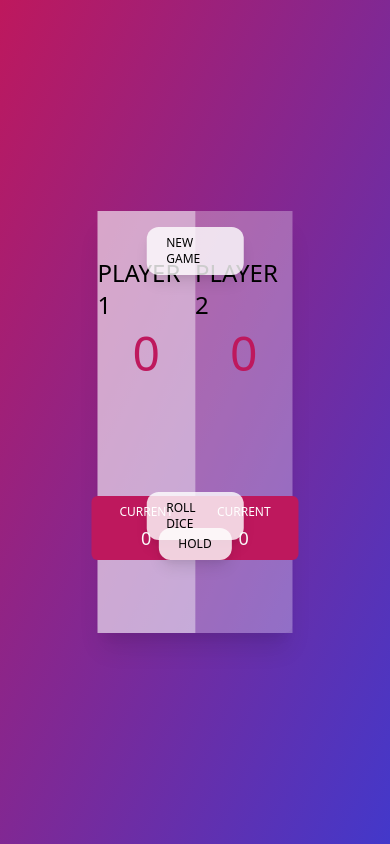
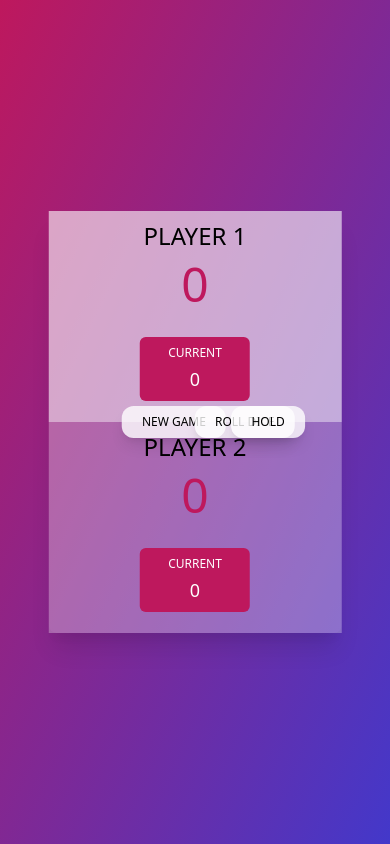
Before and after one commit to TannyWeb/pig-game, a website built with webpack: page src/html/index.html in a window 390 px wide. Built offline with nearby package versions, Linux system fonts and the light colour scheme.

Commit message:
little bit of mobile styling done

```diff
--- a/src/html/index.html
+++ b/src/html/index.html
@@ -13,18 +13,18 @@
 
 
   <div
-    class="wrapper w-2/4 absolute left-2/4 top-2/4 transform -translate-x-2/4 -translate-y-2/4 flex h-2/4 rounded-lg shadow-xl">
+    class="wrapper w-3/4 lg:w-2/4 absolute left-2/4 top-2/4 transform -translate-x-2/4 -translate-y-2/4 flex h-2/4 rounded-lg shadow-xl flex-col lg:flex-row">
     <div
-      class="newGame absolute left-2/4 transform -translate-x-2/4 bg-white bg-opacity-80 cursor-pointer shadow-lg top-4 rounded-xl py-2 px-5 uppercase text-xs hover:bg-white transition-all ease-in-out">
+      class="newGame absolute transform bg-white bg-opacity-80 cursor-pointer shadow-lg rounded-xl py-2 px-5 uppercase text-xs hover:bg-white transition-all ease-in-out top-2/4 left-1/4 -translate-y-2/4 lg:top-14  lg:left-2/4 lg:-translate-x-2/4  ">
       new game</div>
     <div
-      class="rollDice absolute left-2/4 transform -translate-x-2/4 bg-white  bg-opacity-80 cursor-pointer shadow-lg top-2/3 rounded-xl py-2 px-5 uppercase text-xs">
+      class="rollDice absolute transform bg-white  bg-opacity-80 cursor-pointer shadow-lg rounded-xl py-2 px-5 uppercase text-xs  hover:bg-white transition-all ease-in-out top-2/4 -translate-y-2/4 left-2/4 lg:top-2/3 lg:-translate-x-2/4 lg:left-2/4  ">
       roll dice</div>
     <div
-      class="hold absolute left-2/4 transform -translate-x-2/4 bg-white bg-opacity-80 cursor-pointer shadow-lg top-3/4 rounded-xl py-2 px-5 uppercase text-xs">
+      class="hold absolute  transform -translate-x-2/4 bg-white bg-opacity-80 cursor-pointer shadow-lg  rounded-xl py-2 px-5 uppercase text-xs hover:bg-white transition-all ease-in-out top-2/4 -translate-y-2/4 left-3/4 lg:top-3/4 lg:-translate-x-2/4 lg:left-2/4 ">
       hold</div>
 
-    <div class="left w-2/4 bg-white bg-opacity-60 flex flex-col justify-center items-center">
+    <div class="left w-full flex-1 lg:w-2/4 bg-white bg-opacity-60 flex flex-col justify-center items-center">
       <div class="player1 flex-1 w-full flex justify-center items-center flex-col">
         <h2 class="uppercase text-2xl mb-2">Player 1</h2>
         <div class="score text-pink-700 text-5xl">0</div>
@@ -38,7 +38,7 @@
       </div>
     </div>
 
-    <div class="right w-2/4 bg-white bg-opacity-30  flex flex-col justify-center items-center">
+    <div class="right w-full flex-1 lg:w-2/4 bg-white bg-opacity-30  flex flex-col justify-center items-center">
       <div class="player2 flex-1 w-full flex justify-center items-center flex-col">
         <h2 class="uppercase text-2xl mb-2">Player 2</h2>
         <div class="score text-pink-700 text-5xl">0</div>
```
